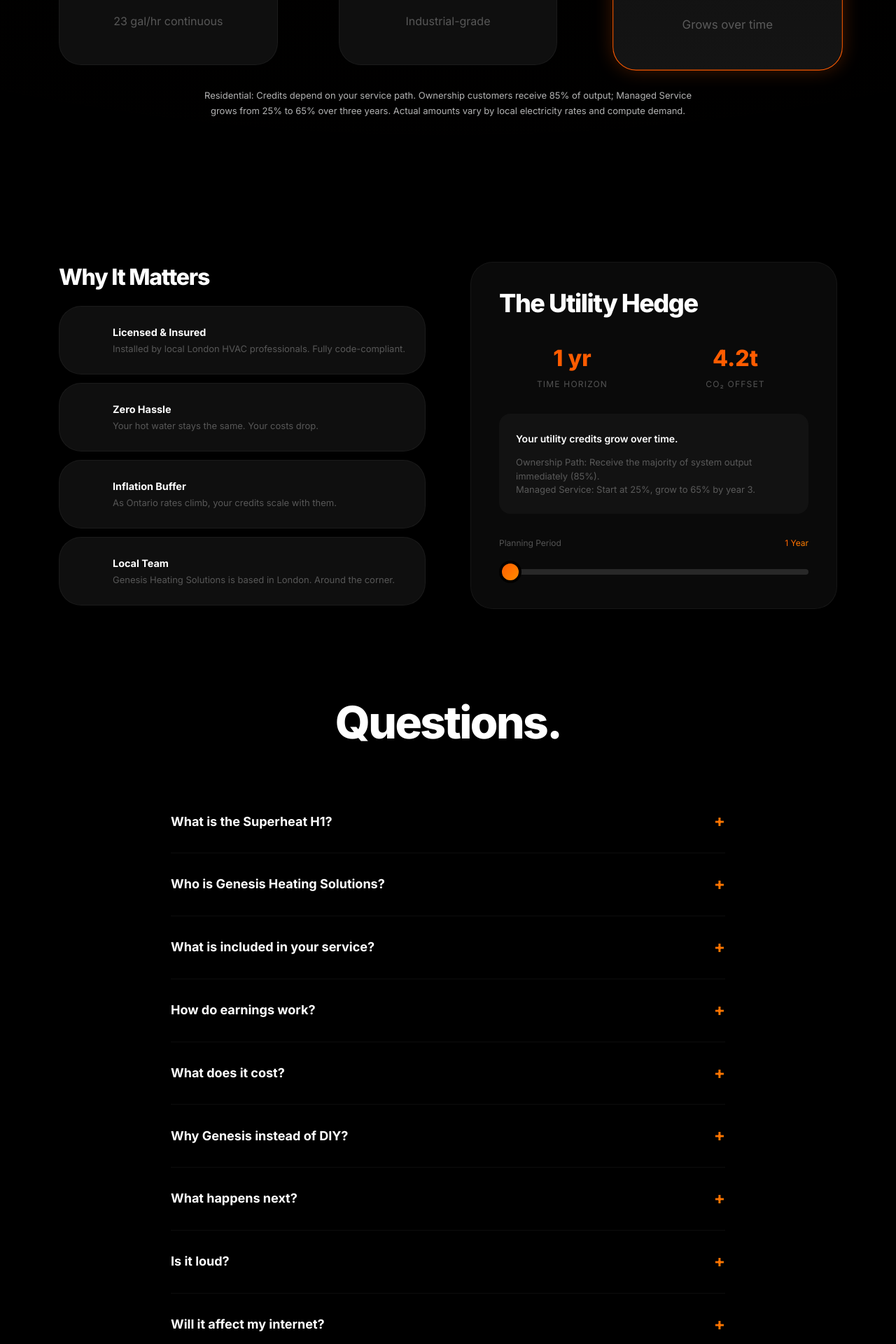
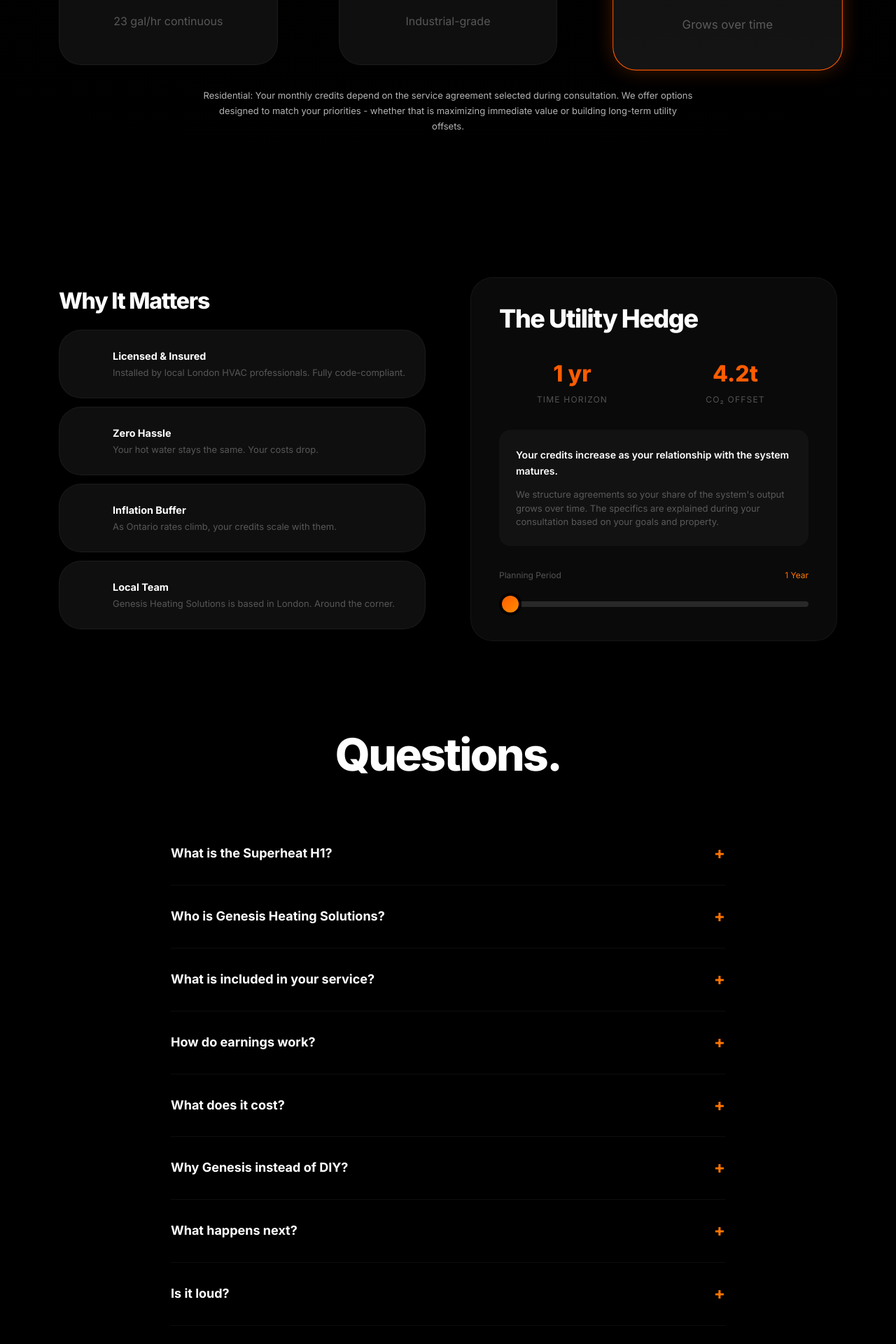
Before and after one commit to London-mining-company/genesis-heating, a Preact app: page / in a window 1280 px wide. Shown: the part 2500-4420 px from the top of the page at 70% size. Built offline with nearby package versions, Linux system fonts and the light colour scheme.

Commit message:
Strategic Ambiguity v36.0: Removed % reveals, path names, tiered details - save leverage for consultations

```diff
--- a/src/App.tsx
+++ b/src/App.tsx
@@ -90,8 +90,8 @@ const FAQS = [
     { q: 'What is the Superheat H1?', a: 'A water heater that earns. It uses advanced processors to perform computing tasks - capturing the heat they produce to warm your water. One watt, two purposes.' },
     { q: 'Who is Genesis Heating Solutions?', a: 'A London-based team with deep roots in HVAC and Bitcoin mining. We bring decades of combined experience to help homeowners turn wasted heat into value - professionally installed, locally supported.' },
     { q: 'What is included in your service?', a: 'Everything. We handle the complex parts: mining pool configuration, wallet setup assistance, professional HVAC installation, permits, and ongoing support. You just enjoy lower heating costs.' },
-    { q: 'How do earnings work?', a: 'The H1 runs continuously, processing compute workloads. Your share of the output depends on your service path: Ownership customers receive 85% immediately, while Managed Service customers start at 25% and grow to 65% over 3 years. Actual amounts vary by electricity rates and compute demand. Credits are paid monthly in CAD.' },
-    { q: 'What does it cost?', a: 'We offer two pathways. The Ownership Path allows you to purchase the unit upfront for immediate priority and maximum long-term rewards. Alternatively, our Managed Service Path offers $0 upfront options through a tiered service agreement, where Genesis manages the technical cycle in exchange for a temporary share of monthly rewards.' },
+    { q: 'How do earnings work?', a: 'The system generates utility credits monthly. How much you receive depends on which service agreement you select during your consultation. Credits are paid in CAD and grow over time. We handle all the technical monitoring—you just see the results.' },
+    { q: 'What does it cost?', a: 'We offer flexible options, including zero upfront solutions. Pricing depends on your property type and preferences. Every consultation includes a transparent breakdown of what you pay versus what you receive. No surprises.' },
     { q: 'Why Genesis instead of DIY?', a: 'Mining pool optimization, energy-balanced HVAC integration, and secure hardware management require industrial-grade expertise. We provide a professional service agreement that ensures your system stays profitable and your hot water stays constant, without you ever having to touch the technical side.' },
     { q: 'What happens next?', a: 'Join the waitlist now. In Spring 2026, we will reach out to schedule a free consultation - no pressure, just a conversation to see if the system makes sense for your home.' },
     { q: 'Is it loud?', a: 'About as loud as a quiet desk fan. Most units go in basements or utility rooms.' },
@@ -187,8 +187,8 @@ const Infographic = () => {
                 </div>
                 <p style={{ fontSize: '13px', opacity: 0.7, marginTop: '2rem', textAlign: 'center', maxWidth: '700px', marginLeft: 'auto', marginRight: 'auto' }}>
                     {mode === 'home'
-                        ? 'Residential: Credits depend on your service path. Ownership customers receive 85% of output; Managed Service grows from 25% to 65% over three years. Actual amounts vary by local electricity rates and compute demand.'
-                        : 'Commercial: Multi-unit deployments benefit from aggregated compute capacity and faster ROI. Tax-deductible as infrastructure. Ideal for hotels, gyms, and properties with high hot water demand. Volume pricing available.'}
+                        ? 'Residential: Your monthly credits depend on the service agreement selected during consultation. We offer options designed to match your priorities - whether that is maximizing immediate value or building long-term utility offsets.'
+                        : 'Commercial: Multi-unit deployments benefit from aggregated capacity and faster ROI. Tax-deductible infrastructure upgrades. Ideal for hotels, gyms, laundromats. Volume pricing discussed during consultation.'}
                 </p>
             </div>
         </section>
@@ -217,10 +217,9 @@ const SavingsCalculator = () => {
                     </div>
                 </div>
                 <div style={{ padding: '1.5rem', background: 'rgba(255,255,255,0.03)', borderRadius: '16px', marginBottom: '2rem' }}>
-                    <p style={{ fontSize: '14px', marginBottom: '0.75rem', fontWeight: '600' }}>Your utility credits grow over time.</p>
+                    <p style={{ fontSize: '14px', marginBottom: '0.75rem', fontWeight: '600' }}>Your credits increase as your relationship with the system matures.</p>
                     <p className="text-dim" style={{ fontSize: '13px', lineHeight: '1.5' }}>
-                        Ownership Path: Receive the majority of system output immediately (85%).
-                        <br />Managed Service: Start at 25%, grow to 65% by year 3.
+                        We structure agreements so your share of the system's output grows over time. The specifics are explained during your consultation based on your goals and property.
                     </p>
                 </div>
                 <div style={{ marginTop: '2rem' }}>
```
